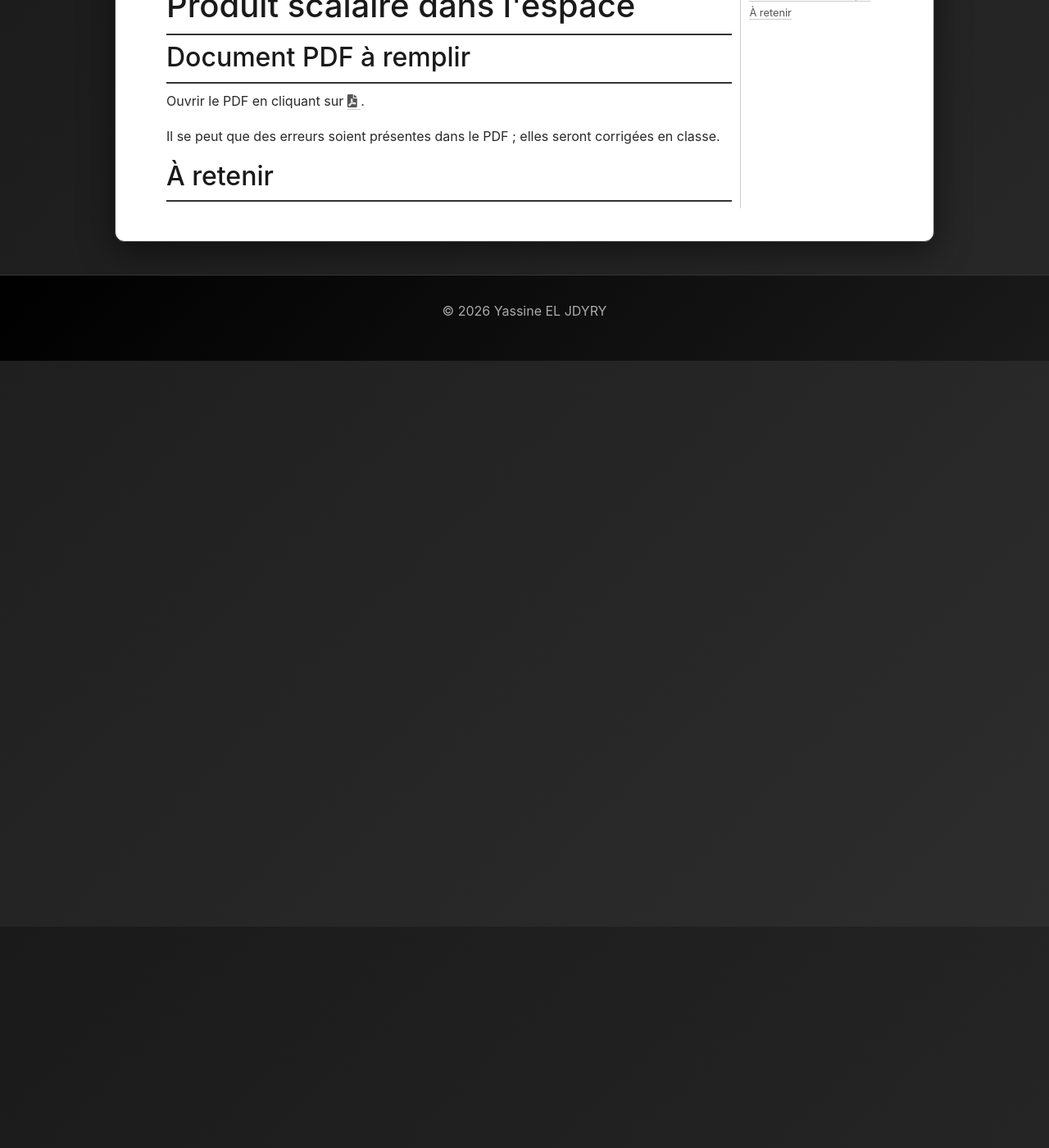
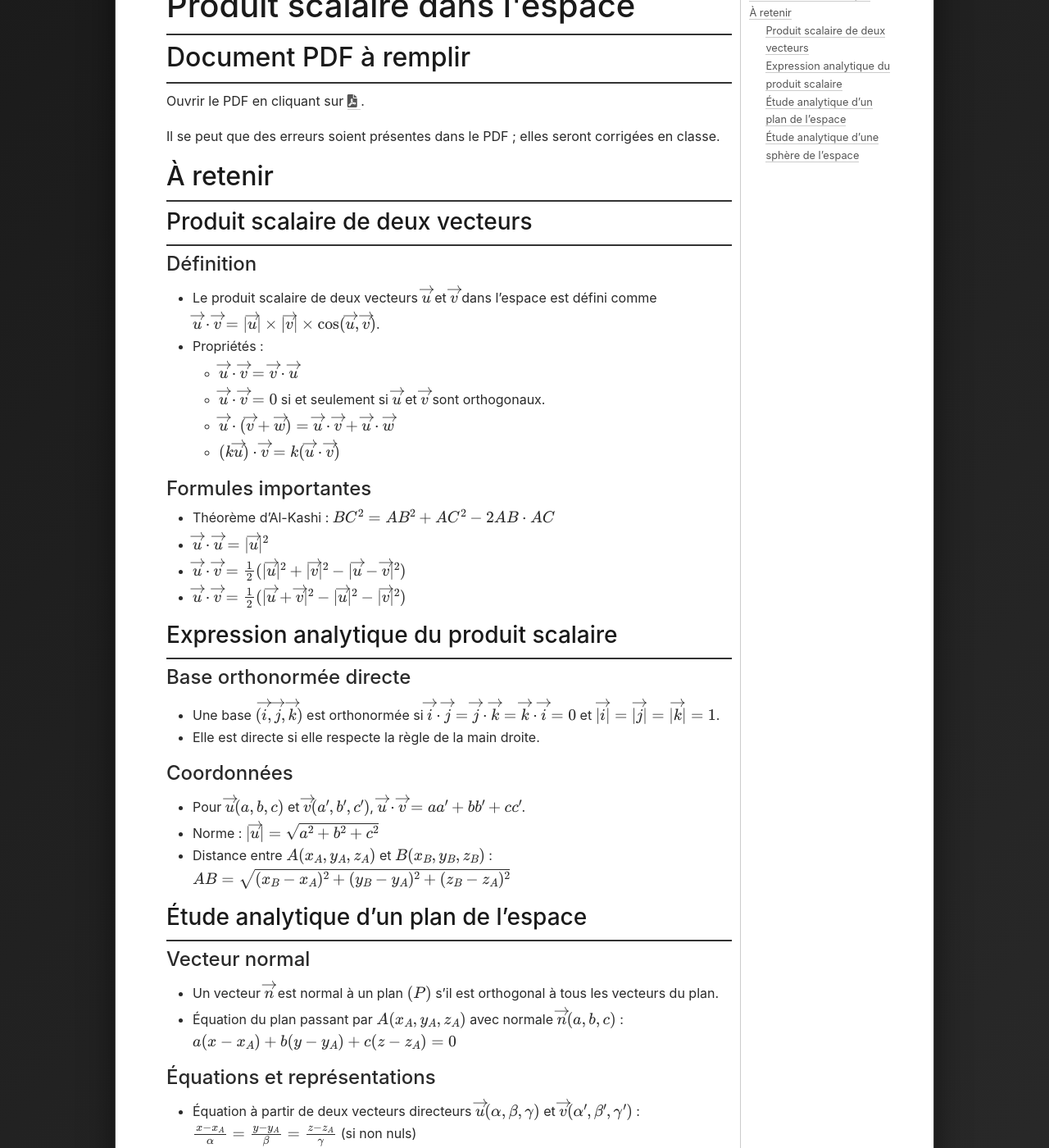
Before and after one commit to learninmath/learninmath.github.io, a Jekyll site: the page built from _2bpc/chapitre11.md, in a window 1280 px wide and 1400 px high, scrolled down 270 px. Shown: the whole window at 82% size. Built offline with Jekyll 4.4.1, drawn with Linux system fonts in a browser that asks for light colours; before the commit the page ends 900 px from its top, so only the background shows below that; some of the changed text lies outside the part shown.

```diff
--- a/_2bpc/chapitre11.md
+++ b/_2bpc/chapitre11.md
@@ -15,3 +15,70 @@ Ouvrir le PDF en cliquant sur
 Il se peut que des erreurs soient présentes dans le PDF ; elles seront corrigées en classe.
 
 ## À retenir
+
+### Produit scalaire de deux vecteurs
+
+#### Définition
+- Le produit scalaire de deux vecteurs $\overrightarrow{u}$ et $\overrightarrow{v}$ dans l'espace est défini comme $\overrightarrow{u} \cdot \overrightarrow{v} = \|\overrightarrow{u}\| \times \|\overrightarrow{v}\| \times \cos(\overrightarrow{u}, \overrightarrow{v})$.
+- Propriétés :
+  - $\overrightarrow{u} \cdot \overrightarrow{v} = \overrightarrow{v} \cdot \overrightarrow{u}$
+  - $\overrightarrow{u} \cdot \overrightarrow{v} = 0$ si et seulement si $\overrightarrow{u}$ et $\overrightarrow{v}$ sont orthogonaux.
+  - $\overrightarrow{u} \cdot (\overrightarrow{v} + \overrightarrow{w}) = \overrightarrow{u} \cdot \overrightarrow{v} + \overrightarrow{u} \cdot \overrightarrow{w}$
+  - $(k\overrightarrow{u}) \cdot \overrightarrow{v} = k (\overrightarrow{u} \cdot \overrightarrow{v})$
+
+#### Formules importantes
+- Théorème d'Al-Kashi : $BC^2 = AB^2 + AC^2 - 2 AB \cdot AC$
+- $\overrightarrow{u} \cdot \overrightarrow{u} = \|\overrightarrow{u}\|^2$
+- $\overrightarrow{u} \cdot \overrightarrow{v} = \frac{1}{2} (\|\overrightarrow{u}\|^2 + \|\overrightarrow{v}\|^2 - \|\overrightarrow{u} - \overrightarrow{v}\|^2)$
+- $\overrightarrow{u} \cdot \overrightarrow{v} = \frac{1}{2} (\|\overrightarrow{u} + \overrightarrow{v}\|^2 - \|\overrightarrow{u}\|^2 - \|\overrightarrow{v}\|^2)$
+
+### Expression analytique du produit scalaire
+
+#### Base orthonormée directe
+- Une base $(\overrightarrow{i}, \overrightarrow{j}, \overrightarrow{k})$ est orthonormée si $\overrightarrow{i} \cdot \overrightarrow{j} = \overrightarrow{j} \cdot \overrightarrow{k} = \overrightarrow{k} \cdot \overrightarrow{i} = 0$ et $\|\overrightarrow{i}\| = \|\overrightarrow{j}\| = \|\overrightarrow{k}\| = 1$.
+- Elle est directe si elle respecte la règle de la main droite.
+
+#### Coordonnées
+- Pour $\overrightarrow{u}(a, b, c)$ et $\overrightarrow{v}(a', b', c')$, $\overrightarrow{u} \cdot \overrightarrow{v} = aa' + bb' + cc'$.
+- Norme : $\|\overrightarrow{u}\| = \sqrt{a^2 + b^2 + c^2}$
+- Distance entre $A(x_A, y_A, z_A)$ et $B(x_B, y_B, z_B)$ : $AB = \sqrt{(x_B - x_A)^2 + (y_B - y_A)^2 + (z_B - z_A)^2}$
+
+### Étude analytique d’un plan de l’espace
+
+#### Vecteur normal
+- Un vecteur $\overrightarrow{n}$ est normal à un plan $(P)$ s'il est orthogonal à tous les vecteurs du plan.
+- Équation du plan passant par $A(x_A, y_A, z_A)$ avec normale $\overrightarrow{n}(a, b, c)$ : $a(x - x_A) + b(y - y_A) + c(z - z_A) = 0$
+
+#### Équations et représentations
+- Équation à partir de deux vecteurs directeurs $\overrightarrow{u}(\alpha, \beta, \gamma)$ et $\overrightarrow{v}(\alpha', \beta', \gamma')$ :
+  $\frac{x - x_A}{\alpha} = \frac{y - y_A}{\beta} = \frac{z - z_A}{\gamma}$ (si non nuls)
+- Représentation paramétrique :
+  \begin{cases}
+  x = x_A + \alpha t + \alpha' t' \\
+  y = y_A + \beta t + \beta' t' \\
+  z = z_A + \gamma t + \gamma' t'
+  \end{cases}
+
+#### Positions relatives
+- Deux plans sont parallèles si leurs normales sont colinéaires.
+- Deux plans sont perpendiculaires si leurs normales sont orthogonales.
+- Distance d'un point $A$ à un plan $ax + by + cz + d = 0$ : $d = \frac{|ax_A + by_A + cz_A + d|}{\sqrt{a^2 + b^2 + c^2}}$
+
+### Étude analytique d’une sphère de l’espace
+
+#### Équations
+- Sphère de centre $\Omega(a, b, c)$ et rayon $R$ : $(x - a)^2 + (y - b)^2 + (z - c)^2 = R^2$
+- Sphère de diamètre $[AB]$ : $(x - x_A)(x - x_B) + (y - y_A)(y - y_B) + (z - z_A)(z - z_B) = 0$
+- Représentation paramétrique :
+  \begin{cases}
+  x = a + R \cos \alpha \cos \beta \\
+  y = b + R \cos \alpha \sin \beta \\
+  z = c + R \sin \alpha
+  \end{cases}
+
+#### Forme générale
+- Équation $x^2 + y^2 + z^2 + ax + by + cz + d = 0$ représente une sphère si $\frac{a^2}{4} + \frac{b^2}{4} + \frac{c^2}{4} - d > 0$, de centre $(-\frac{a}{2}, -\frac{b}{2}, -\frac{c}{2})$ et rayon $\sqrt{\frac{a^2}{4} + \frac{b^2}{4} + \frac{c^2}{4} - d}$.
+
+#### Positions relatives
+- Avec une droite : intersection en 0, 1 ou 2 points selon la distance du centre à la droite par rapport au rayon.
+- Avec un plan : intersection en un cercle si distance < rayon, tangente si =, vide si >.
```
Also changed, not shown: index.md (+5 -5 lines), 1 other file.
